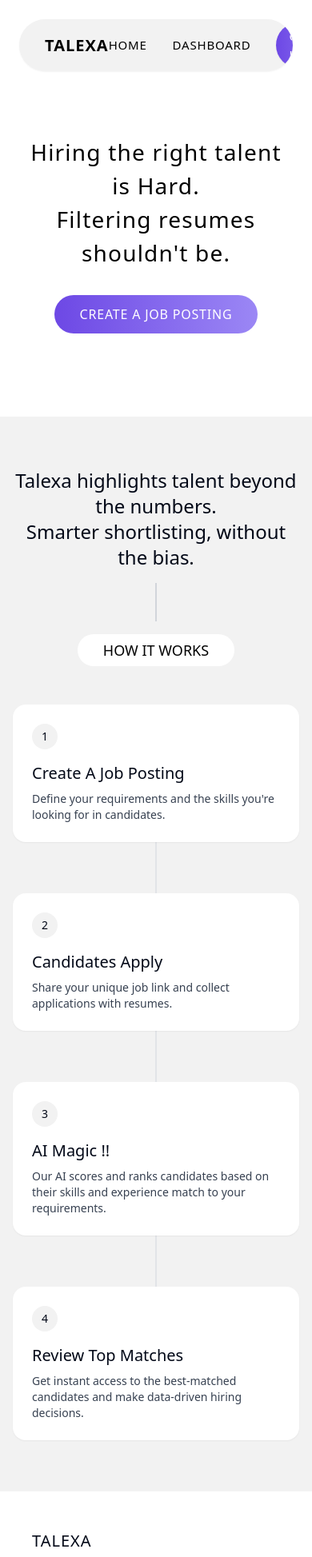
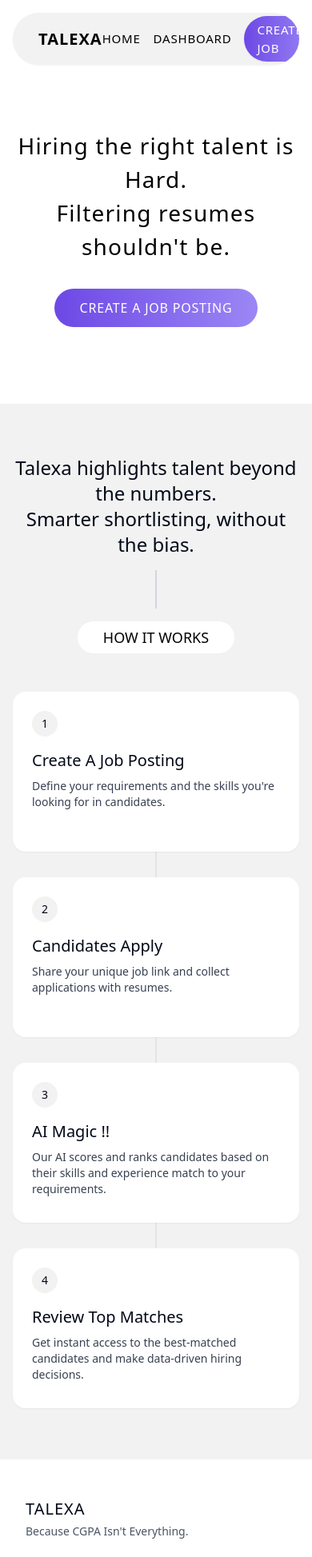
Before and after one commit to NipunRaj96/talexa, a React (Vite) app: page / in a window 390 px wide. Shown: the top 1947 px of the page at 80% size. Built offline with nearby package versions, Linux system fonts and the light colour scheme.

Commit message:
Fix: Responsive design for HowItWorks section
Adjust the height, width, and radius of the boxes in the HowItWorks section. Distribute the boxes properly and ensure the website is responsive.

```diff
--- a/src/components/home/HowItWorks.tsx
+++ b/src/components/home/HowItWorks.tsx
@@ -45,10 +45,11 @@ const HowItWorks: React.FC = () => {
           <div className="absolute left-1/2 top-0 bottom-0 w-px bg-gray-300 -translate-x-1/2 z-0"></div>
 
           {/* Steps layout - with equal sized boxes in a ladder pattern */}
-          <div className="grid grid-cols-1 md:grid-cols-2 gap-x-16 gap-y-16">
+          <div className="grid grid-cols-1 md:grid-cols-2 gap-x-8 lg:gap-x-16 gap-y-8 lg:gap-y-16">
             {/* Step 1 - Left */}
             <div className="relative z-10 md:mb-12">
-              <div className="h-full w-full max-w-[360px] mx-auto md:ml-auto md:mr-0">
+              <div className="flex justify-end">
+                <div className="w-full h-[200px] max-w-md">
                   <Step
                     number={1}
                     title="Create A Job Posting"
@@ -56,10 +57,12 @@ const HowItWorks: React.FC = () => {
                   />
                 </div>
               </div>
+            </div>
 
             {/* Step 2 - Right (with offset) */}
             <div className="relative z-10 md:mt-24">
-              <div className="h-full w-full max-w-[360px] mx-auto md:ml-0 md:mr-auto">
+              <div className="flex justify-start">
+                <div className="w-full h-[200px] max-w-md">
                   <Step
                     number={2}
                     title="Candidates Apply"
@@ -67,10 +70,12 @@ const HowItWorks: React.FC = () => {
                   />
                 </div>
               </div>
+            </div>
 
             {/* Step 3 - Left */}
             <div className="relative z-10 md:mb-12">
-              <div className="h-full w-full max-w-[360px] mx-auto md:ml-auto md:mr-0">
+              <div className="flex justify-end">
+                <div className="w-full h-[200px] max-w-md">
                   <Step
                     number={3}
                     title="AI Magic !!"
@@ -78,10 +83,12 @@ const HowItWorks: React.FC = () => {
                   />
                 </div>
               </div>
+            </div>
 
             {/* Step 4 - Right (with offset) */}
             <div className="relative z-10 md:mt-24">
-              <div className="h-full w-full max-w-[360px] mx-auto md:ml-0 md:mr-auto">
+              <div className="flex justify-start">
+                <div className="w-full h-[200px] max-w-md">
                   <Step
                     number={4}
                     title="Review Top Matches"
@@ -92,6 +99,7 @@ const HowItWorks: React.FC = () => {
             </div>
           </div>
         </div>
+      </div>
     </section>
   );
 };
--- a/src/components/layout/Navbar.tsx
+++ b/src/components/layout/Navbar.tsx
@@ -8,7 +8,7 @@ const Navbar: React.FC = () => {
       <div className="text-[20px] tracking-[1px] font-semibold">
         TALEXA
       </div>
-      <div className="flex items-center gap-8 text-[15px] tracking-[0.8px]">
+      <div className="flex items-center gap-4 sm:gap-8 text-[15px] tracking-[0.8px]">
         <Link to="/" className="hover:text-gray-600 transition-colors">
           HOME
         </Link>
--- a/src/pages/Index.tsx
+++ b/src/pages/Index.tsx
@@ -8,12 +8,12 @@ import Footer from "../components/layout/Footer";
 const Index: React.FC = () => {
   return (
     <main className="bg-white flex flex-col items-center min-h-screen">
-      <div className="w-full max-w-7xl px-6 py-6 flex flex-col items-center">
+      <div className="w-full max-w-7xl px-4 sm:px-6 lg:px-8 py-4 sm:py-6 flex flex-col items-center">
         <Navbar />
         <Hero />
       </div>
       <HowItWorks />
-      <div className="w-full max-w-7xl px-6 flex justify-center">
+      <div className="w-full max-w-7xl px-4 sm:px-6 lg:px-8 flex justify-center">
         <Footer />
       </div>
     </main>
```
Lines whose indentation alone changed are shown as unchanged.
